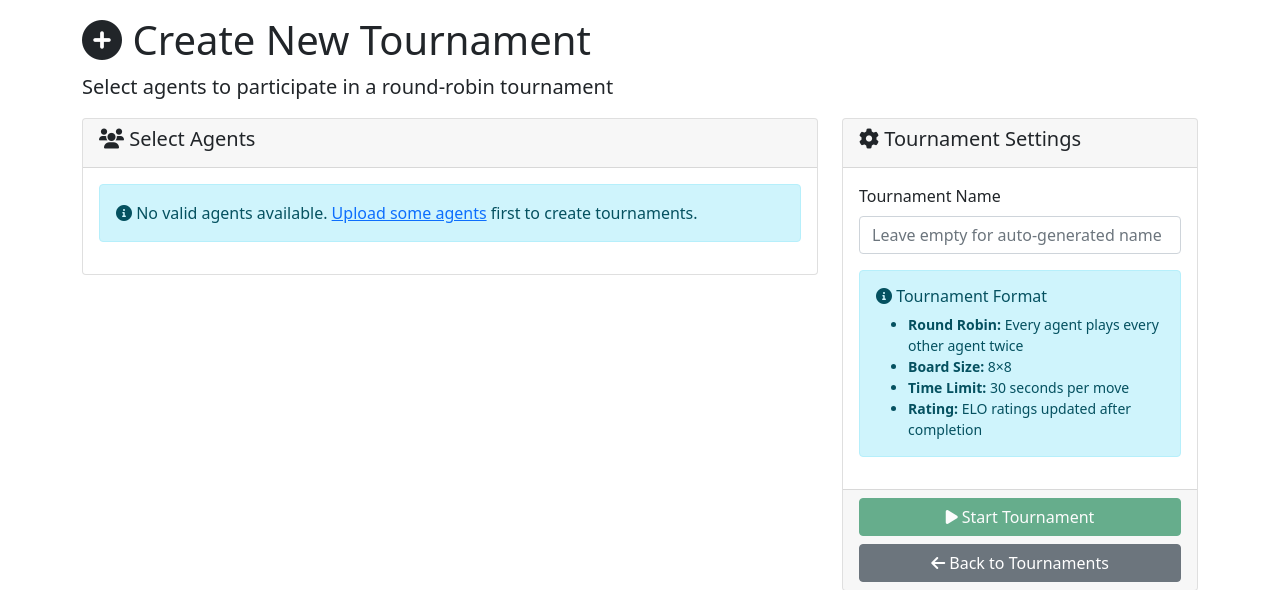
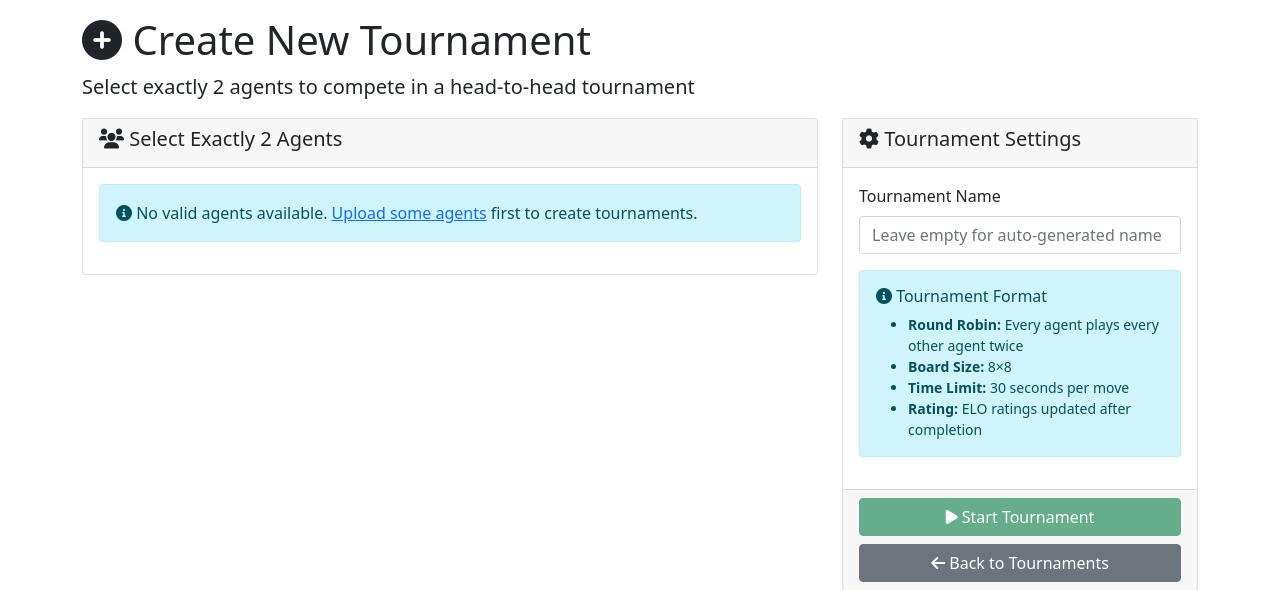
Before and after one commit to sitfoxfly/gomoku-ai, a Flask app: page /tournaments/new in a window 1280 px wide. Shown: the part 104-694 px from the top of the page. Run offline with Flask 3, Linux system fonts and the light colour scheme.

Commit message:
restrict tournament to 2 agents

```diff
--- a/gomoku/web/app.py
+++ b/gomoku/web/app.py
@@ -216,11 +216,11 @@ def create_app(config=None):
             tournament_name = request.form.get('tournament_name', '').strip()
 
             if not selected_agent_ids:
-                flash('Please select at least 2 agents for the tournament.', 'error')
+                flash('Please select exactly 2 agents for the tournament.', 'error')
                 return redirect(url_for('new_tournament'))
 
-            if len(selected_agent_ids) < 2:
-                flash('A tournament requires at least 2 agents.', 'error')
+            if len(selected_agent_ids) != 2:
+                flash('Tournament is restricted to exactly 2 agents.', 'error')
                 return redirect(url_for('new_tournament'))
 
             # Convert to integers
--- a/gomoku/web/templates/tournament_new.html
+++ b/gomoku/web/templates/tournament_new.html
@@ -14,7 +14,7 @@
         </nav>
 
         <h1><i class="fas fa-plus-circle"></i> Create New Tournament</h1>
-        <p class="lead">Select agents to participate in a round-robin tournament</p>
+        <p class="lead">Select exactly 2 agents to compete in a head-to-head tournament</p>
     </div>
 </div>
 
@@ -23,16 +23,13 @@
         <div class="col-md-8">
             <div class="card">
                 <div class="card-header">
-                    <h5><i class="fas fa-users"></i> Select Agents</h5>
+                    <h5><i class="fas fa-users"></i> Select Exactly 2 Agents</h5>
                 </div>
                 <div class="card-body">
                     {% if agents %}
                     <div class="mb-3">
-                        <div class="form-check">
-                            <input class="form-check-input" type="checkbox" id="select_all">
-                            <label class="form-check-label fw-bold" for="select_all">
-                                Select All ({{ agents|length }} agents)
-                            </label>
+                        <div class="alert alert-info">
+                            <i class="fas fa-info-circle"></i> Please select exactly 2 agents for the tournament.
                         </div>
                     </div>
 
@@ -143,7 +140,6 @@
 
 <script>
 document.addEventListener('DOMContentLoaded', function() {
-    const selectAllCheckbox = document.getElementById('select_all');
     const agentCheckboxes = document.querySelectorAll('.agent-checkbox');
     const startButton = document.getElementById('start_tournament');
     const tournamentInfo = document.getElementById('tournament_info');
@@ -152,12 +148,11 @@ document.addEventListener('DOMContentLoaded', function() {
 
     function updateTournamentInfo() {
         const selectedCount = document.querySelectorAll('.agent-checkbox:checked').length;
-        const totalGames = selectedCount >= 2 ? selectedCount * (selectedCount - 1) : 0;
 
         selectedCountElement.textContent = `${selectedCount} agents selected`;
-        totalGamesElement.textContent = `${totalGames} total games`;
+        totalGamesElement.textContent = `${selectedCount === 2 ? 2 : 0} total games`;
 
-        if (selectedCount >= 2) {
+        if (selectedCount === 2) {
             startButton.disabled = false;
             tournamentInfo.style.display = 'block';
             tournamentInfo.className = 'alert alert-success';
@@ -166,36 +161,30 @@ document.addEventListener('DOMContentLoaded', function() {
             if (selectedCount > 0) {
                 tournamentInfo.style.display = 'block';
                 tournamentInfo.className = 'alert alert-warning';
-                selectedCountElement.textContent += ' (minimum 2 required)';
+                if (selectedCount === 1) {
+                    selectedCountElement.textContent += ' (select 1 more agent)';
+                } else if (selectedCount > 2) {
+                    selectedCountElement.textContent += ' (too many selected, limit is 2)';
+                }
             } else {
                 tournamentInfo.style.display = 'none';
             }
         }
-
-        // Update select all checkbox
-        if (selectedCount === agentCheckboxes.length) {
-            selectAllCheckbox.checked = true;
-            selectAllCheckbox.indeterminate = false;
-        } else if (selectedCount > 0) {
-            selectAllCheckbox.checked = false;
-            selectAllCheckbox.indeterminate = true;
-        } else {
-            selectAllCheckbox.checked = false;
-            selectAllCheckbox.indeterminate = false;
-        }
     }
 
-    // Select all functionality
-    selectAllCheckbox.addEventListener('change', function() {
-        agentCheckboxes.forEach(checkbox => {
-            checkbox.checked = this.checked;
+    // Individual checkbox functionality with 2-agent limit enforcement
+    agentCheckboxes.forEach(checkbox => {
+        checkbox.addEventListener('change', function() {
+            const selectedCount = document.querySelectorAll('.agent-checkbox:checked').length;
+
+            // If trying to select more than 2, prevent the selection
+            if (this.checked && selectedCount > 2) {
+                this.checked = false;
+                return;
+            }
+
+            updateTournamentInfo();
         });
-        updateTournamentInfo();
-    });
-
-    // Individual checkbox functionality
-    agentCheckboxes.forEach(checkbox => {
-        checkbox.addEventListener('change', updateTournamentInfo);
     });
 
     // Make card clickable
@@ -203,6 +192,13 @@ document.addEventListener('DOMContentLoaded', function() {
         card.addEventListener('click', function(e) {
             if (e.target.type !== 'checkbox') {
                 const checkbox = card.querySelector('.agent-checkbox');
+                const selectedCount = document.querySelectorAll('.agent-checkbox:checked').length;
+
+                // If trying to select more than 2, prevent the selection
+                if (!checkbox.checked && selectedCount >= 2) {
+                    return;
+                }
+
                 checkbox.checked = !checkbox.checked;
                 updateTournamentInfo();
             }
--- a/gomoku/web/tournament.py
+++ b/gomoku/web/tournament.py
@@ -330,6 +330,8 @@ class TournamentRunner:
         tournament = Tournament(name=name)
 
         if selected_agent_ids:
+            if len(selected_agent_ids) != 2:
+                raise ValueError("Tournament is restricted to exactly 2 agents")
             tournament.set_selected_agent_ids(selected_agent_ids)
 
         db.session.add(tournament)
```
